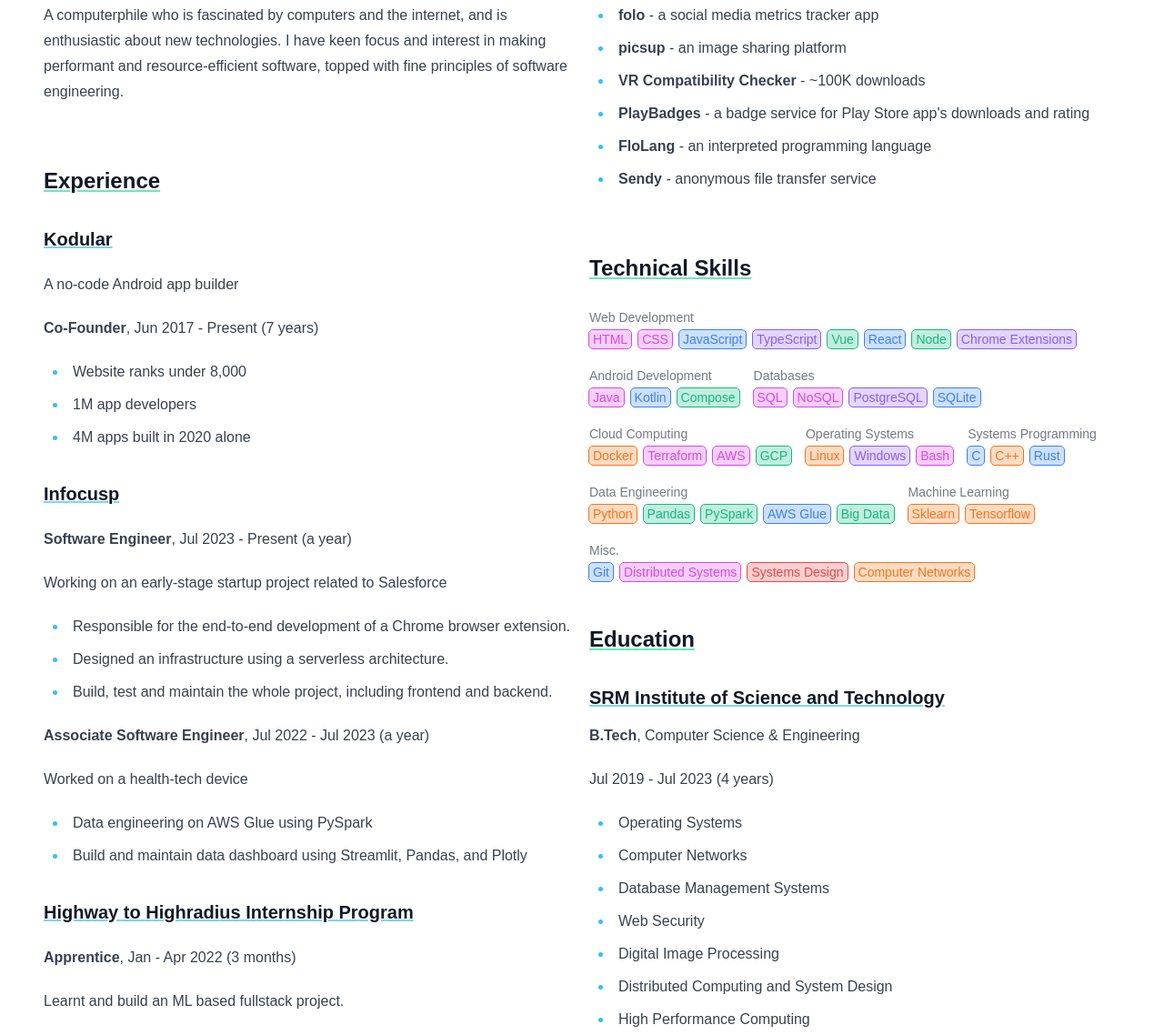
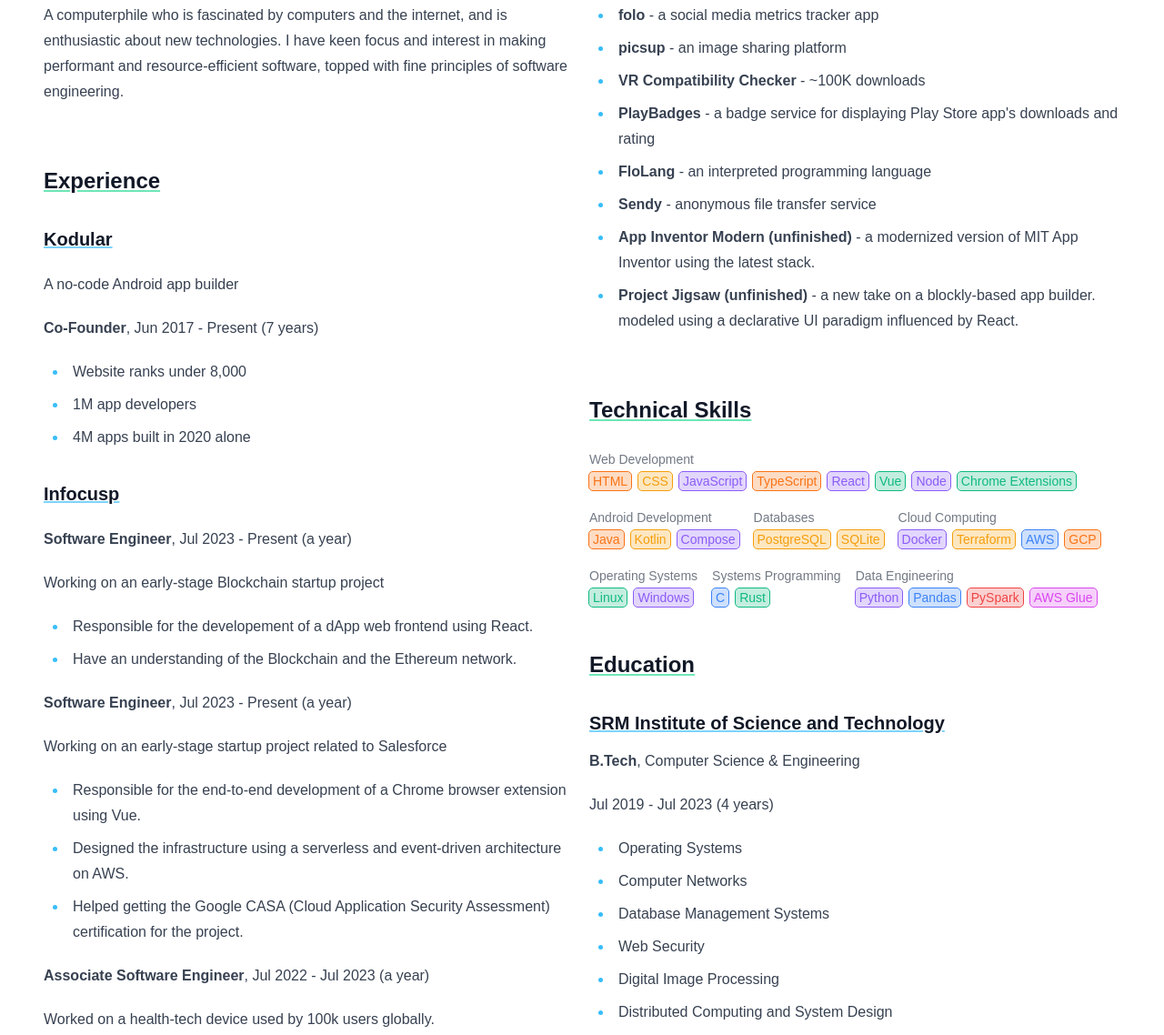
Before and after one commit to pavi2410/website, an Astro site: page /resume in a window 1280 px wide. Shown: the part 221-1359 px from the top of the page at 91% size. Built offline with nearby package versions, Linux system fonts and the light colour scheme; Astro itself is replaced by a stand-in of ours.

Commit message:
Update resume

```diff
--- a/src/data/resume.json
+++ b/src/data/resume.json
@@ -36,11 +36,22 @@
       "url": "https://infocusp.com/",
       "position": "Software Engineer",
       "startDate": "2023-07-01",
+      "summary": "Working on an early-stage Blockchain startup project",
+      "highlights": [
+        "Responsible for the developement of a dApp web frontend using React.",
+        "Have an understanding of the Blockchain and the Ethereum network."
+      ]
+    },
+    {
+      "name": "Infocusp",
+      "url": "https://infocusp.com/",
+      "position": "Software Engineer",
+      "startDate": "2023-07-01",
       "summary": "Working on an early-stage startup project related to Salesforce",
       "highlights": [
-        "Responsible for the end-to-end development of a Chrome browser extension.",
-        "Designed an infrastructure using a serverless architecture.",
-        "Build, test and maintain the whole project, including frontend and backend."
+        "Responsible for the end-to-end development of a Chrome browser extension using Vue.",
+        "Designed the infrastructure using a serverless and event-driven architecture on AWS.",
+        "Helped getting the Google CASA (Cloud Application Security Assessment) certification for the project."
       ]
     },
     {
@@ -49,13 +60,15 @@
       "position": "Associate Software Engineer",
       "startDate": "2022-07-01",
       "endDate": "2023-07-01",
-      "summary": "Worked on a health-tech device",
+      "summary": "Worked on a health-tech device used by 100k users globally.",
       "highlights": [
-        "Data engineering on AWS Glue using PySpark",
-        "Build and maintain data dashboard using Streamlit, Pandas, and Plotly"
+        "Utilized AWS Glue with PySpark for data engineering tasks to produce performance reports and perform comparisons with the ground truth data of over 100GB.",
+        "Built and maintained a data dashboard that aid cross-functional teams to monitor and troubleshoot user data, which reduced the amount of work and time spent by 80%.",
+        "Performed regular sleep and usage data analysis on random users' sample from a pool of over 10k users, as well as, statistical analysis on all of the users on a quaterly cadence."
       ]
     },
     {
+      "hide": true,
       "name": "Highway to Highradius Internship Program",
       "url": "https://www.highradius.com/",
       "position": "Apprentice",
@@ -64,6 +77,7 @@
       "summary": "Learnt and build an ML based fullstack project."
     },
     {
+      "hide": true,
       "name": "Socommerz",
       "url": "https://socommerz.com/",
       "position": "Web Development Intern",
@@ -82,10 +96,7 @@
       "startDate": "2020-05-01",
       "endDate": "2020-08-01",
       "description": "App Inventor is a project that democratizes mobile app development",
-      "highlights": [
-        "My project was to make visible component extensions work, which would enable a missing piece of the platform.",
-        "Demo'd the prototype at the MIT App Inventor Global Developer Meetup (Fall 2020)"
-      ]
+      "summary": "Researched and Developed a prototype that enables the functionality of visible component extensions, filling a crucial gap within the platform."
     }
   ],
   "volunteer": [
@@ -94,14 +105,14 @@
       "position": "Tech Lead",
       "startDate": "2020-03-01",
       "endDate": "2022-01-01",
-      "summary": "Hosted several workshops for Android Study Jams and Kotlin"
+      "summary": "Hosted a few workshops on Android and Kotlin Study Jams."
     },
     {
       "organization": "Google Cloud Sprint Bootcamp",
-      "position": "Participant",
+      "position": "Apprenticeship",
       "startDate": "2022-06-01",
       "endDate": "2022-07-01",
-      "summary": "Learnt Google Cloud Platform, networking and troubleshooting"
+      "summary": "Learnt Google Cloud Platform, networking and troubleshooting."
     }
   ],
   "education": [
@@ -112,7 +123,7 @@
       "studyType": "B.Tech",
       "startDate": "2019-07-01",
       "endDate": "2023-06-31",
-      "score": "9.23",
+      "score": "9.23/10",
       "courses": [
         "Operating Systems",
         "Computer Networks",
@@ -132,8 +143,8 @@
         "CSS",
         "JavaScript",
         "TypeScript",
+        "React",
         "Vue",
-        "React",
         "Node",
         "Chrome Extensions"
       ]
@@ -149,8 +160,6 @@
     {
       "name": "Databases",
       "keywords": [
-        "SQL",
-        "NoSQL",
         "PostgreSQL",
         "SQLite"
       ]
@@ -168,15 +177,13 @@
       "name": "Operating Systems",
       "keywords": [
         "Linux",
-        "Windows",
-        "Bash"
+        "Windows"
       ]
     },
     {
       "name": "Systems Programming",
       "keywords": [
         "C",
-        "C++",
         "Rust"
       ]
     },
@@ -186,24 +193,7 @@
         "Python",
         "Pandas",
         "PySpark",
-        "AWS Glue",
-        "Big Data"
-      ]
-    },
-    {
-      "name": "Machine Learning",
-      "keywords": [
-        "Sklearn",
-        "Tensorflow"
-      ]
-    },
-    {
-      "name": "Misc.",
-      "keywords": [
-        "Git",
-        "Distributed Systems",
-        "Systems Design",
-        "Computer Networks"
+        "AWS Glue"
       ]
     }
   ],
@@ -258,7 +248,7 @@
     },
     {
       "name": "PlayBadges",
-      "description": "a badge service for Play Store app's downloads and rating"
+      "description": "a badge service for displaying Play Store app's downloads and rating"
     },
     {
       "name": "FloLang",
@@ -267,6 +257,14 @@
     {
       "name": "Sendy",
       "description": "anonymous file transfer service"
+    },
+    {
+      "name": "App Inventor Modern (unfinished)",
+      "description": "a modernized version of MIT App Inventor using the latest stack."
+    },
+    {
+      "name": "Project Jigsaw (unfinished)",
+      "description": "a new take on a blockly-based app builder. modeled using a declarative UI paradigm influenced by React."
     }
   ],
   "meta": {
--- a/src/pages/resume.astro
+++ b/src/pages/resume.astro
@@ -48,11 +48,11 @@
       <section>
         <h2>Experience</h2>
         {
-          Object.entries(Object.groupBy(resume.work, (work) => work.name)).map(
+          Object.entries(Object.groupBy(resume.work.filter((w) => !Boolean(w.hide)), (work) => work.name)).map(
             ([groupName, group]) => (
               <div>
                 <h3>{groupName}</h3>
-                {group.map((work) => (
+                {group?.map((work) => (
                   <div>
                     <p>{work.description}</p>
                     <p>
--- a/src/util.ts
+++ b/src/util.ts
@@ -6,7 +6,7 @@
 dayjs.extend(isToday)
 
 function strHash(str: string) {
-  return str.split('').reduce((hash, c) => Math.imul(63, hash) + c.charCodeAt(0), 0);
+  return str.split('').reduce((hash, c) => Math.imul(15, hash) + c.charCodeAt(0), 0);
 }
 
 function pickItemByHash<T>(arr: T[], hash: number) {
```
